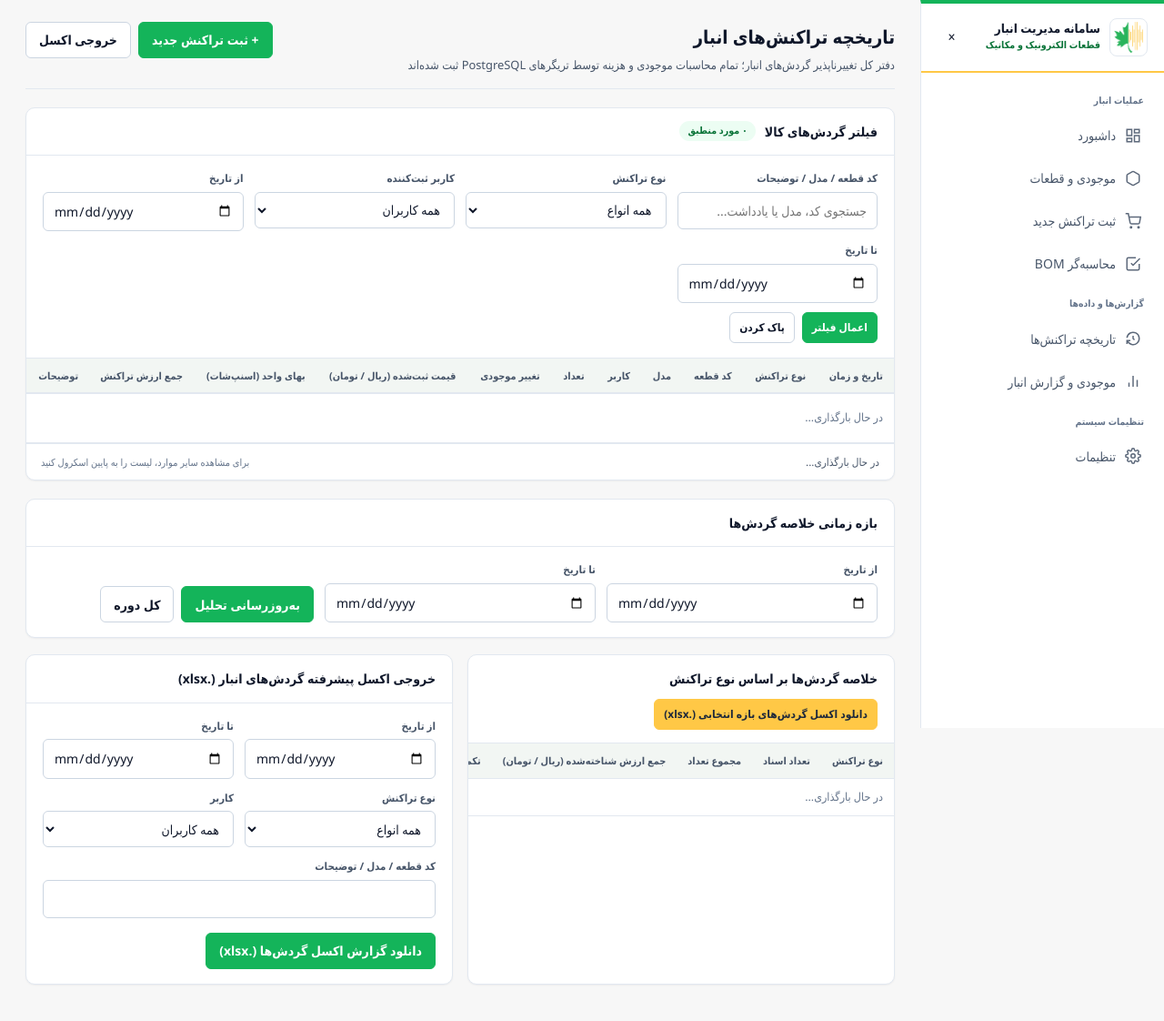
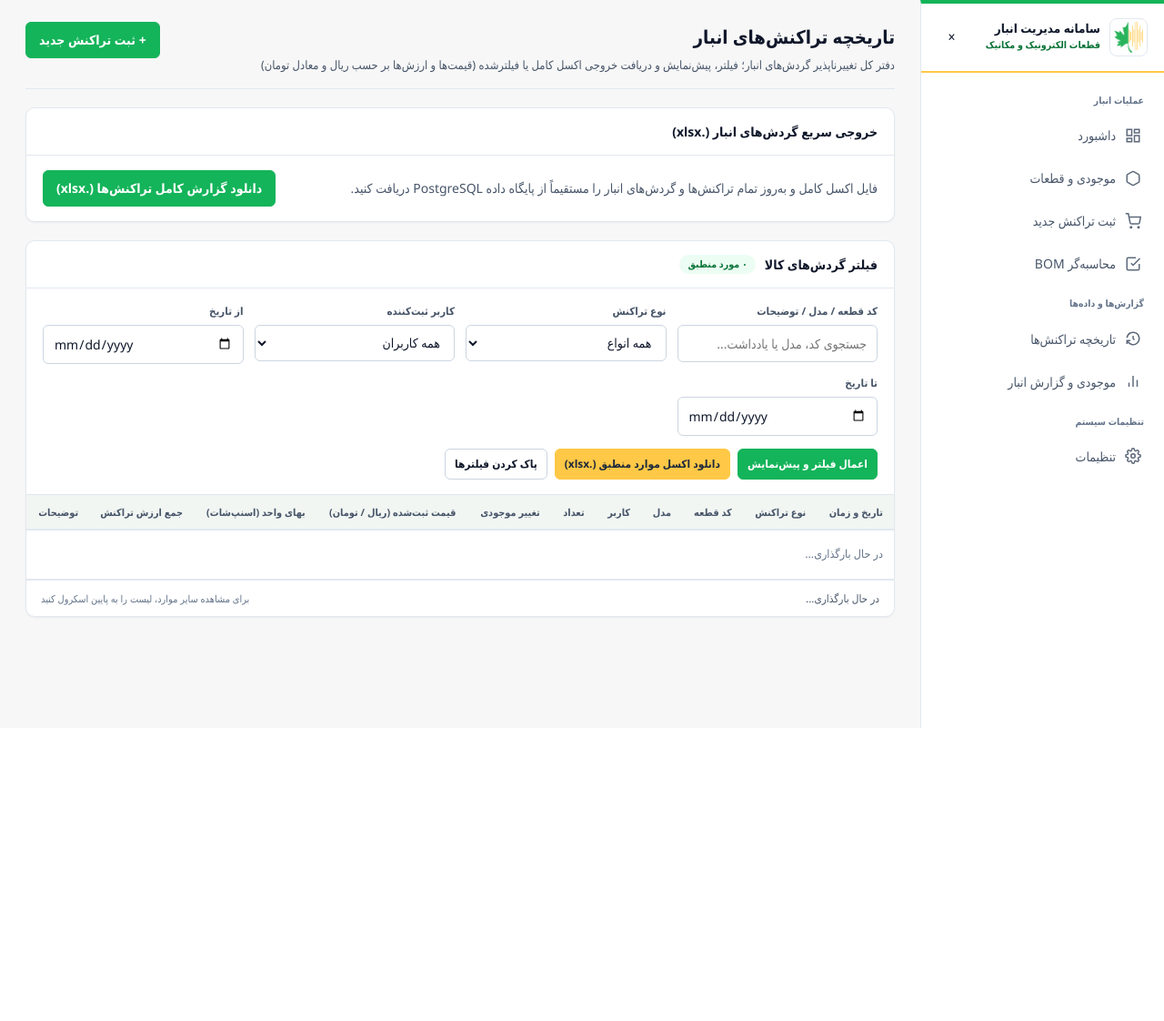
Before and after one commit to hamidrezaHemati/IMS, a Python web app: template ims/templates/transactions.html in a window 1280 px wide. Shown: the whole page at 91% size. After the commit the page ends 800 px from the top, so only its background shows below. Run offline with Jinja, Linux system fonts and the light colour scheme; the template is opened without the code that fills it, so the values that code supplies are empty.

Commit message:
refactoring transaction analysis page

```diff
--- a/ims/static/js/pages/transactions.js
+++ b/ims/static/js/pages/transactions.js
@@ -153,65 +153,36 @@ async function loadTransactions(reset = true) {
   }
 }
 
-async function loadAnalytics() {
-  const params = {
-    date_from: document.getElementById("r-from").value,
-    date_to: document.getElementById("r-to").value,
-  };
-
-  try {
-    const data = await apiFetch(`/api/reports/analytics${buildQuery(params)}`);
-    const txBody = document.getElementById("r-tx-tbody");
-    const moves = data.movement_summary || [];
-    if (!moves.length) {
-      txBody.innerHTML = `<tr><td colspan="5" class="empty-state">تراکنشی در بازه انتخابی ثبت نشده است.</td></tr>`;
-    } else {
-      txBody.innerHTML = moves
-        .map(
-          (m) => `
-        <tr>
-          <td>${txTypeBadge(m.transaction_type)}</td>
-          <td class="text-right num">${fmtQty(m.tx_count)}</td>
-          <td class="text-right num"><strong>${fmtQty(m.total_units)}</strong></td>
-          <td class="text-right num">${fmtPriceHtml(m.known_cost_total)}</td>
-          <td>${
-            m.cost_complete
-              ? `<span class="badge badge-success">کامل</span>`
-              : `<span class="badge badge-warning">${fmtQty(m.unknown_cost_tx_count)} بدون قیمت</span>`
-          }</td>
-        </tr>`
-        )
-        .join("");
-    }
-  } catch (err) {
-    toast(err.message, "error");
-  }
-}
-
 document.addEventListener("DOMContentLoaded", async () => {
   document.getElementById("hist-filter-toggle").addEventListener("click", () => {
     document.getElementById("hist-filters").classList.toggle("open");
   });
 
+  document.getElementById("h-dl-all-btn").addEventListener("click", async () => {
+    try {
+      await downloadExcel("/api/export/transactions", {}, "transactions_report.xlsx");
+      toast("فایل اکسل کامل تراکنش‌ها دانلود شد.", "success");
+    } catch (err) {
+      toast(err.message, "error");
+    }
+  });
+
   try {
     const userData = await apiFetch("/api/users");
     const sel = document.getElementById("h-user");
-    const exSel = document.getElementById("extx-user");
     (userData.users || []).forEach((u) => {
-      const label = `${u.first_name} ${u.last_name} (@${u.user_name})`;
-      const opt1 = document.createElement("option");
-      opt1.value = u.id;
-      opt1.textContent = label;
-      sel.appendChild(opt1);
-
-      const opt2 = document.createElement("option");
-      opt2.value = u.id;
-      opt2.textContent = label;
-      exSel.appendChild(opt2);
+      const opt = document.createElement("option");
+      opt.value = u.id;
+      opt.textContent = `${u.first_name} ${u.last_name} (@${u.user_name})`;
+      sel.appendChild(opt);
     });
   } catch (err) {
     toast(err.message, "error");
   }
+
+  ["h-type", "h-user", "h-from", "h-to"].forEach((id) => {
+    document.getElementById(id).addEventListener("change", () => loadTransactions(true));
+  });
 
   document.getElementById("h-apply-btn").addEventListener("click", () => loadTransactions(true));
   document.getElementById("h-search").addEventListener("keydown", (e) => {
@@ -248,48 +219,11 @@ document.addEventListener("DOMContentLoaded", async () => {
     delete f.page_size;
     try {
       await downloadExcel(`/api/export/transactions${buildQuery(f)}`, {}, "transactions_report.xlsx");
-      toast("گزارش اکسل تراکنش‌ها دانلود شد.", "success");
-    } catch (err) {
-      toast(err.message, "error");
-    }
-  });
-
-  document.getElementById("r-apply-btn").addEventListener("click", loadAnalytics);
-  document.getElementById("r-reset-btn").addEventListener("click", () => {
-    document.getElementById("r-from").value = "";
-    document.getElementById("r-to").value = "";
-    loadAnalytics();
-  });
-
-  document.getElementById("r-dl-tx").addEventListener("click", async () => {
-    const qs = buildQuery({
-      date_from: document.getElementById("r-from").value,
-      date_to: document.getElementById("r-to").value,
-    });
-    try {
-      await downloadExcel(`/api/export/transactions${qs}`, {}, "transactions_report.xlsx");
-      toast("فایل اکسل گردش‌های بازه انتخابی دانلود شد.", "success");
-    } catch (err) {
-      toast(err.message, "error");
-    }
-  });
-
-  document.getElementById("ex-tx-dl-btn").addEventListener("click", async () => {
-    const qs = buildQuery({
-      date_from: document.getElementById("extx-from").value,
-      date_to: document.getElementById("extx-to").value,
-      transaction_type: document.getElementById("extx-type").value,
-      user_id: document.getElementById("extx-user").value,
-      search: document.getElementById("extx-search").value,
-    });
-    try {
-      await downloadExcel(`/api/export/transactions${qs}`, {}, "transactions_report.xlsx");
-      toast("گزارش اکسل گردش‌ها دریافت شد.", "success");
+      toast("فایل اکسل تراکنش‌های منطبق دانلود شد.", "success");
     } catch (err) {
       toast(err.message, "error");
     }
   });
 
   loadTransactions(true);
-  loadAnalytics();
 });
--- a/ims/templates/transactions.html
+++ b/ims/templates/transactions.html
@@ -6,14 +6,24 @@
 <div class="page-header">
   <div>
     <h1 class="page-title">تاریخچه تراکنش‌های انبار</h1>
-    <p class="page-subtitle">دفتر کل تغییرناپذیر گردش‌های انبار؛ تمام محاسبات موجودی و هزینه توسط تریگرهای PostgreSQL ثبت شده‌اند</p>
+    <p class="page-subtitle">دفتر کل تغییرناپذیر گردش‌های انبار؛ فیلتر، پیش‌نمایش و دریافت خروجی اکسل کامل یا فیلترشده (قیمت‌ها و ارزش‌ها بر حسب ریال و معادل تومان)</p>
   </div>
   <div class="page-actions">
     <a class="btn btn-primary" href="{{ url_for('pages.new_transaction') }}">+ ثبت تراکنش جدید</a>
-    <button type="button" id="tx-export-btn" class="btn">خروجی اکسل</button>
   </div>
 </div>
 
+<section class="card" style="margin-bottom:20px;">
+  <div class="card-header">
+    <h2 class="card-title">خروجی سریع گردش‌های انبار (.xlsx)</h2>
+  </div>
+  <div class="card-body" style="display:flex;align-items:center;justify-content:space-between;gap:14px;flex-wrap:wrap;">
+    <p class="text-secondary" style="margin:0;">فایل اکسل کامل و به‌روز تمام تراکنش‌ها و گردش‌های انبار را مستقیماً از پایگاه داده PostgreSQL دریافت کنید.</p>
+    <button type="button" id="h-dl-all-btn" class="btn btn-primary">دانلود گزارش کامل تراکنش‌ها (.xlsx)</button>
+  </div>
+</section>
+
+<!-- فیلتر، پیش‌نمایش و خروجی اکسل گردش‌های کالا -->
 <section class="card">
   <div class="card-header">
     <div style="display:flex;align-items:center;gap:10px;flex-wrap:wrap;">
@@ -56,9 +66,10 @@
           <input id="h-to" class="input ltr" type="date">
         </div>
       </div>
-      <div style="display:flex;gap:8px;margin-top:10px;flex-wrap:wrap;">
-        <button type="button" id="h-apply-btn" class="btn btn-sm btn-primary">اعمال فیلتر</button>
-        <button type="button" id="h-reset-btn" class="btn btn-sm">پاک کردن</button>
+      <div style="display:flex;gap:8px;margin-top:14px;flex-wrap:wrap;">
+        <button type="button" id="h-apply-btn" class="btn btn-sm btn-primary">اعمال فیلتر و پیش‌نمایش</button>
+        <button type="button" id="tx-export-btn" class="btn btn-sm btn-accent">دانلود اکسل موارد منطبق (.xlsx)</button>
+        <button type="button" id="h-reset-btn" class="btn btn-sm">پاک کردن فیلترها</button>
       </div>
     </div>
   </div>
@@ -92,83 +103,6 @@
     <span class="text-muted" style="font-size:0.78rem;">برای مشاهده سایر موارد، لیست را به پایین اسکرول کنید</span>
   </div>
 </section>
-
-<!-- خلاصه گردش‌ها و خروجی اکسل پیشرفته گردش‌های انبار -->
-<section class="card" style="margin-top:20px;margin-bottom:18px;">
-  <div class="card-header">
-    <h2 class="card-title">بازه زمانی خلاصه گردش‌ها</h2>
-  </div>
-  <div class="card-body">
-    <div class="form-grid" style="align-items:end;">
-      <div class="field">
-        <label for="r-from">از تاریخ</label>
-        <input id="r-from" class="input ltr" type="date">
-      </div>
-      <div class="field">
-        <label for="r-to">تا تاریخ</label>
-        <input id="r-to" class="input ltr" type="date">
-      </div>
-      <div style="display:flex;gap:8px;flex-wrap:wrap;">
-        <button type="button" id="r-apply-btn" class="btn btn-primary">به‌روزرسانی تحلیل</button>
-        <button type="button" id="r-reset-btn" class="btn">کل دوره</button>
-      </div>
-    </div>
-  </div>
-</section>
-
-<div class="grid grid-2">
-  <section class="card">
-    <div class="card-header">
-      <h2 class="card-title">خلاصه گردش‌ها بر اساس نوع تراکنش</h2>
-      <button type="button" id="r-dl-tx" class="btn btn-sm btn-accent">دانلود اکسل گردش‌های بازه انتخابی (.xlsx)</button>
-    </div>
-    <div class="table-wrap">
-      <table class="table">
-        <thead>
-          <tr>
-            <th>نوع تراکنش</th>
-            <th class="text-right">تعداد اسناد</th>
-            <th class="text-right">مجموع تعداد</th>
-            <th class="text-right">جمع ارزش شناخته‌شده (ریال / تومان)</th>
-            <th>تکمیل بودن قیمت</th>
-          </tr>
-        </thead>
-        <tbody id="r-tx-tbody">
-          <tr><td colspan="5" class="empty-state">در حال بارگذاری...</td></tr>
-        </tbody>
-      </table>
-    </div>
-  </section>
-
-  <section class="card">
-    <div class="card-header">
-      <h2 class="card-title">خروجی اکسل پیشرفته گردش‌های انبار (.xlsx)</h2>
-    </div>
-    <div class="card-body">
-      <div class="form-grid">
-        <div class="field"><label for="extx-from">از تاریخ</label><input id="extx-from" class="input ltr" type="date"></div>
-        <div class="field"><label for="extx-to">تا تاریخ</label><input id="extx-to" class="input ltr" type="date"></div>
-        <div class="field"><label for="extx-type">نوع تراکنش</label>
-          <select id="extx-type" class="select">
-            <option value="">همه انواع</option>
-            <option value="OPENING">موجودی اولیه (OPENING)</option>
-            <option value="PURCHASE_IN">خرید و ورود (PURCHASE_IN)</option>
-            <option value="OUT">خروج کالا (OUT)</option>
-            <option value="ADJUSTMENT_IN">تعدیل افزایشی (ADJUSTMENT_IN)</option>
-            <option value="ADJUSTMENT_OUT">تعدیل کاهشی (ADJUSTMENT_OUT)</option>
-          </select>
-        </div>
-        <div class="field"><label for="extx-user">کاربر</label>
-          <select id="extx-user" class="select"><option value="">همه کاربران</option></select>
-        </div>
-        <div class="field" style="grid-column:1 / -1;"><label for="extx-search">کد قطعه / مدل / توضیحات</label><input id="extx-search" class="input" type="text"></div>
-      </div>
-      <div style="display:flex;gap:8px;margin-top:16px;flex-wrap:wrap;">
-        <button type="button" id="ex-tx-dl-btn" class="btn btn-primary">دانلود گزارش اکسل گردش‌ها (.xlsx)</button>
-      </div>
-    </div>
-  </section>
-</div>
 {% endblock %}
 
 {% block scripts %}
```
Also changed, not shown: docs/ARCHITECTURE.md (+2 -2 lines), tests/test_ims.py (+19 -5 lines), 1 other file.
